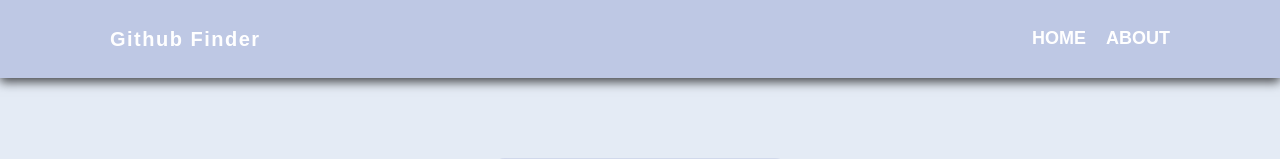
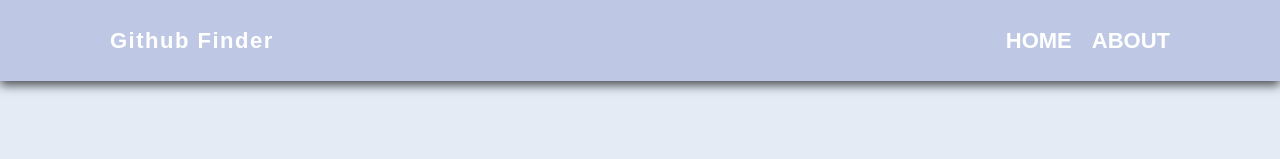
Before and after one commit to smysov/github-api, a Vue app: page / in a window 1280 px wide. Shown: the top 159 px of the page. Built offline with nearby package versions, Linux system fonts and the light colour scheme.

Commit message:
fix: changed font size for header

```diff
--- a/src/assets/styles/elements/navbar.scss
+++ b/src/assets/styles/elements/navbar.scss
@@ -19,8 +19,13 @@ header {
   &__logo {
     font-weight: 700;
     letter-spacing: 1.5px;
+
     @media (min-width: 480px) {
       font-size: 20px;
+    }
+
+    @media (min-width: 768px) {
+      font-size: 22px;
     }
   }
   &__list {
@@ -41,5 +46,13 @@ header {
     &:hover {
       color: #5ea2fa;
     }
+
+    @media (min-width: 480px) {
+      font-size: 20px;
+    }
+
+    @media (min-width: 768px) {
+      font-size: 22px;
+    }
   }
 }
```
